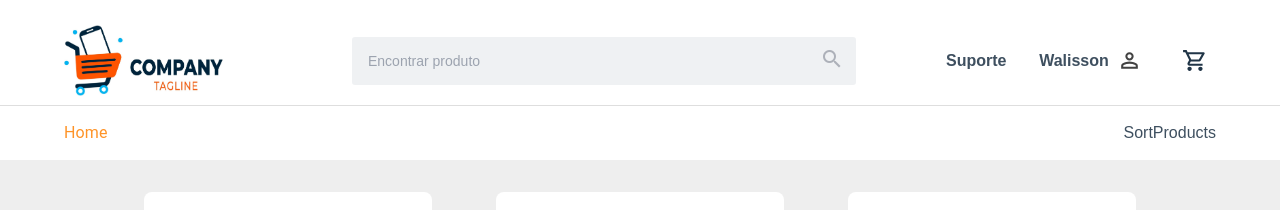
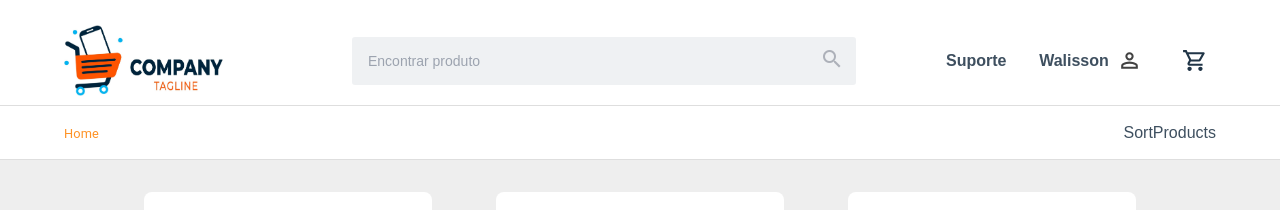
Before and after one commit to Walisson-Vilela/CoderHouse-project, a React (Vite) app in the folder e-commerce/: page / in a window 1280 px wide. Shown: the top 210 px of the page. Built offline with nearby package versions, Linux system fonts and the light colour scheme; a web font is replaced by a local one.

Commit message:
ajustes nos componentes
ajustes nos componentes

```diff
--- a/e-commerce/src/components/Header/BreadcrumbPages/ActiveLastBreadcrumb.tsx
+++ b/e-commerce/src/components/Header/BreadcrumbPages/ActiveLastBreadcrumb.tsx
@@ -8,7 +8,7 @@ const DynamicBreadcrumbs: React.FC = () => {
 
   return (
     <Breadcrumbs aria-label="breadcrumb">
-      <Link underline="hover" color="inherit" to="/">
+      <Link style={{fontSize: '0.8rem'}} underline="hover" color="inherit" to="/">
         Home
       </Link>
       {pathnames.map((value, index) => {
@@ -19,7 +19,7 @@ const DynamicBreadcrumbs: React.FC = () => {
             {value}
           </span>
         ) : (
-          <Link underline="hover" color="inherit" to={to} key={to}>
+          <Link  underline="hover" color="inherit" to={to} key={to}>
             {value}
           </Link>
         );
--- a/e-commerce/src/components/Header/SortProductMenu/sortProductMenu.module.css
+++ b/e-commerce/src/components/Header/SortProductMenu/sortProductMenu.module.css
@@ -7,4 +7,5 @@
     background: white;
     width: 100%;
     align-items: center;
+    border-bottom: #dedede 1px solid;
   }
```
